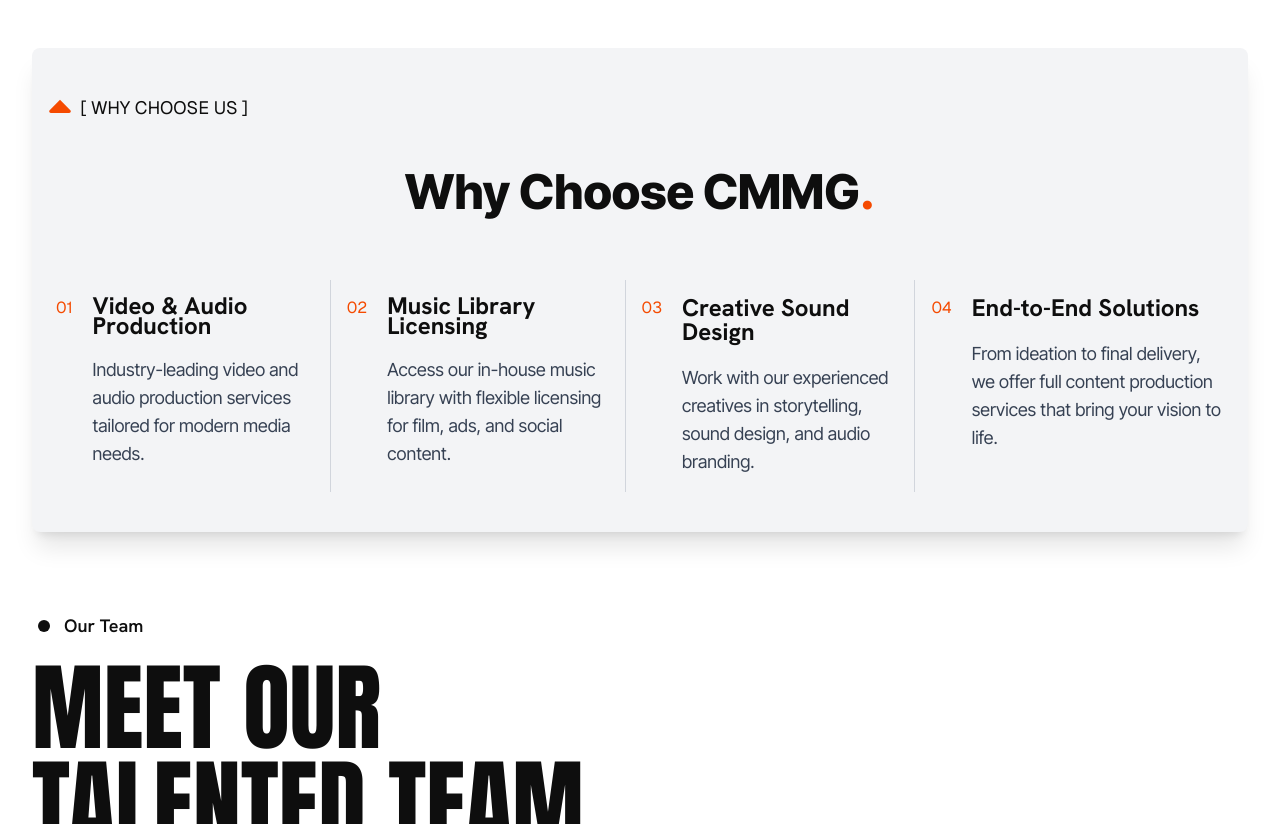
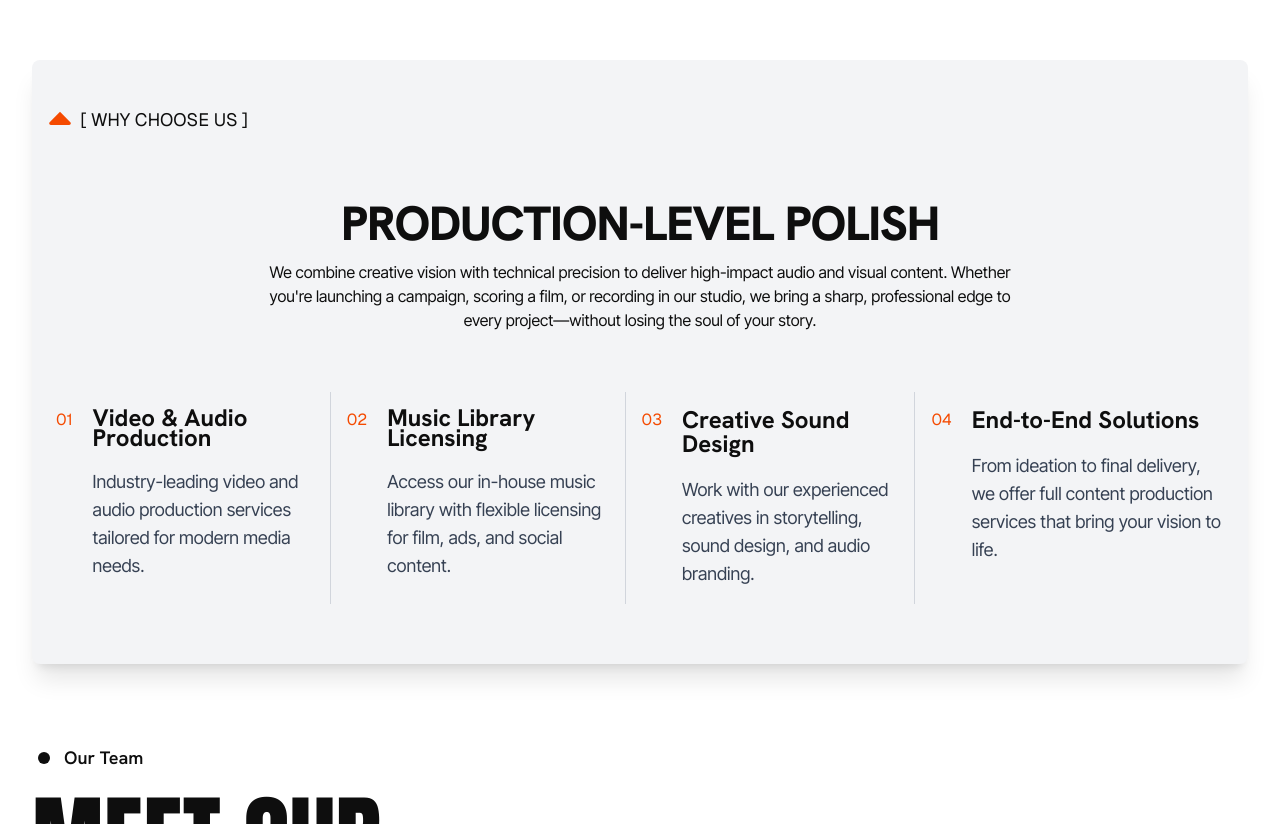
Before and after one commit to seedwaydevs/cmmg, a Next.js app: page /about in a window 1280 px wide. Shown: the part 1580-2404 px from the top of the page. Built offline with nearby package versions, Linux system fonts and the light colour scheme.

Commit message:
spacing and text

```diff
--- a/src/app/about/page.tsx
+++ b/src/app/about/page.tsx
@@ -46,7 +46,7 @@ const About = () => {
                 our work is crafted to inspire and captivate across platforms.
               </p>
               <div className="flex justify-between md:max-w-2xl md:mx-auto">
-                <div className="flex flex-col items-center">
+                <div className="flex flex-col items-center space-y-3">
                   <p className={`${antonFont.className} text-6xl uppercase`}>
                     20+
                   </p>
@@ -54,7 +54,7 @@ const About = () => {
                     Employees
                   </p>
                 </div>
-                <div className="flex flex-col items-center">
+                <div className="flex flex-col items-center space-y-3">
                   <p className={`${antonFont.className} text-6xl uppercase`}>
                     120+
                   </p>
@@ -62,7 +62,7 @@ const About = () => {
                     Projects
                   </p>
                 </div>
-                <div className="flex flex-col items-center">
+                <div className="flex flex-col items-center space-y-3">
                   <p className={`${antonFont.className} text-6xl uppercase`}>
                     5+
                   </p>
@@ -73,7 +73,7 @@ const About = () => {
               </div>
             </div>
           </div>
-          <div className=" h-[40vh] lg:w-[65vw] lg:h-[60vh]">
+          <div className=" py-10 h-[40vh] lg:w-[65vw] lg:h-[60vh]">
             <Image
               src={image}
               alt="Production team at work"
@@ -119,18 +119,27 @@ const About = () => {
         </div>
 
         {/* Section 3: Why Choose Us */}
-        <div className="bg-gray-100 py-10 rounded-md p-2 shadow-xl">
+        <div className="bg-gray-100 py-10 rounded-md p-2 shadow-xl space-y-5">
           <div className="flex items-center">
             <TiArrowSortedUp className="text-orange-600 h-7 w-7 lg:h-10 lg:w-10" />
             <p className="text-xs uppercase lg:text-lg">[ Why choose us ]</p>
           </div>
-          <div className="space-y-6 flex flex-col md:items-center ">
-            <h2
-              className={`${inter.className} text-3xl md:text-5xl p-2 md:p-10 font-extrabold `}
-            >
-              Why Choose CMMG<span className="text-orange-600">.</span>
-            </h2>
-            <div className="flex flex-col lg:flex-row space-y-5 lg:space-y-0 ">
+          <div className="space-y-5 flex flex-col md:items-center ">
+            <div className="space-y-3 p-2 md:p-10 ">
+              <h2
+                className={`${hanken.className} text-3xl md:text-5xl md:text-center font-extrabold uppercase tracking-tight`}
+              >
+                Production-level polish
+              </h2>
+              <p className={`${inter.className} md:text-center md:max-w-3xl`}>
+                We combine creative vision with technical precision to deliver
+                high-impact audio and visual content. Whether you're launching a
+                campaign, scoring a film, or recording in our studio, we bring a
+                sharp, professional edge to every project—without losing the
+                soul of your story.
+              </p>
+            </div>
+            <div className="flex flex-col lg:flex-row space-y-5  ">
               {/* Video Production */}
               <div className="flex items-start space-x-5 border-b lg:border-b-0 lg:border-r border-gray-300 p-4">
                 <p className="text-orange-600">01</p>
```
